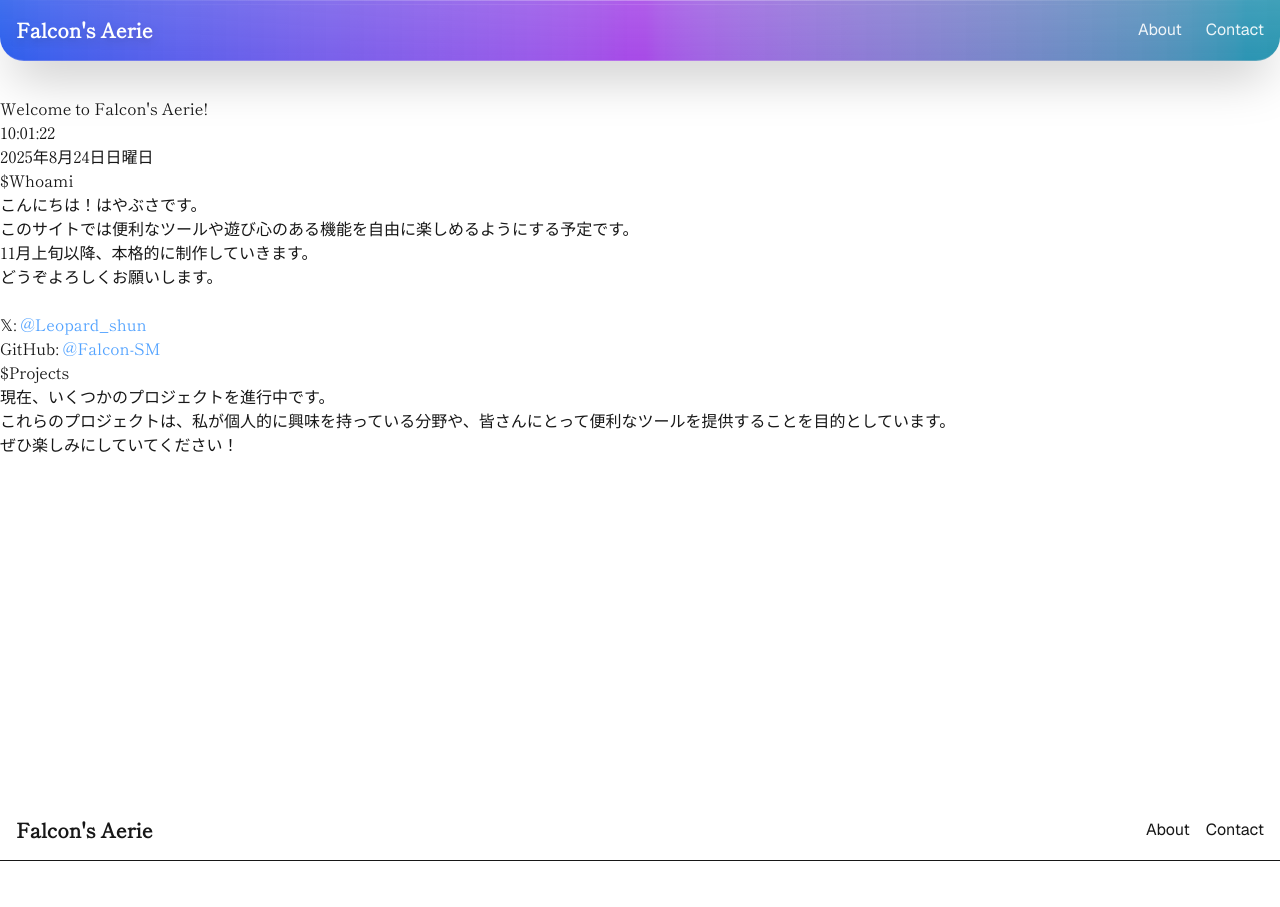
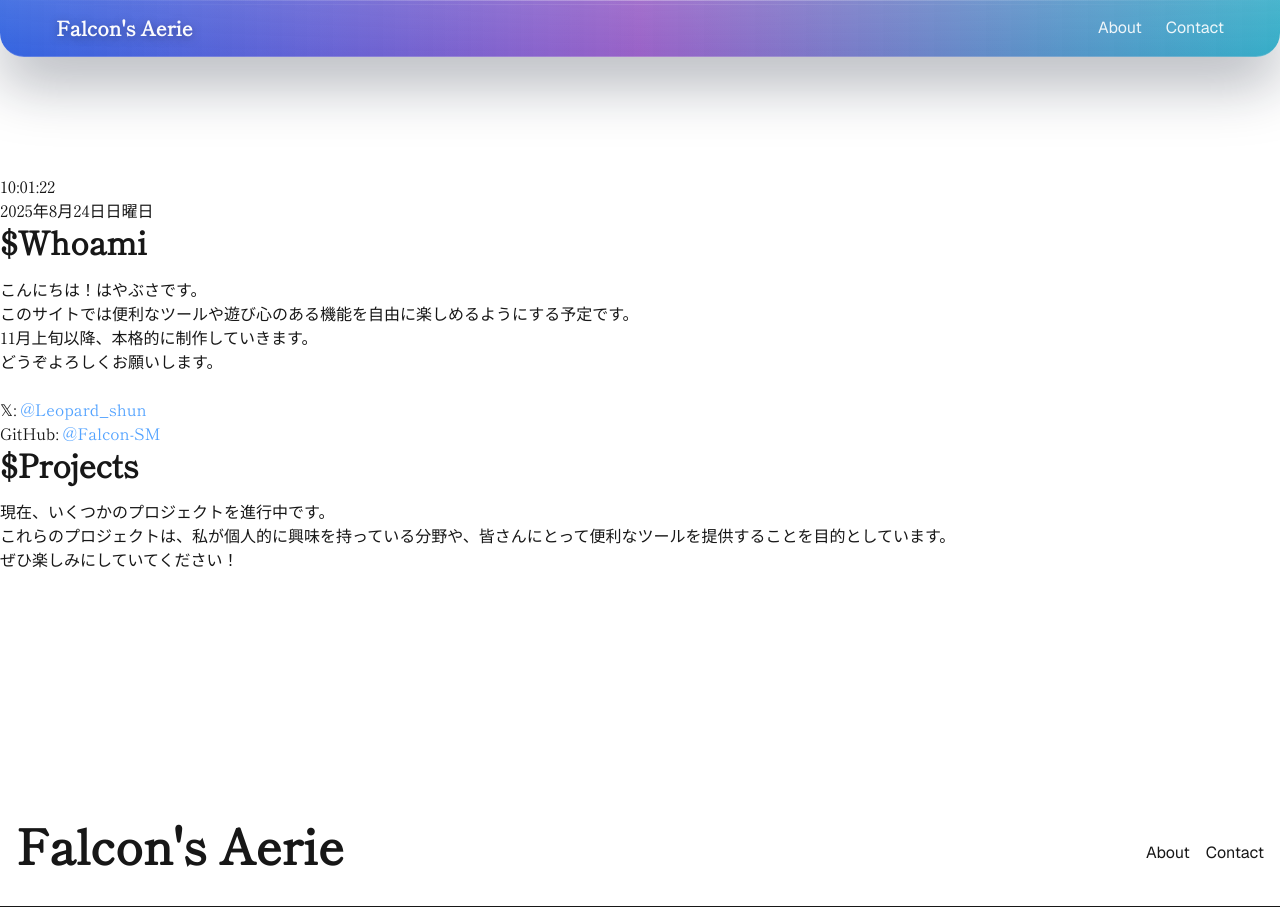
Before and after one commit to Falcon-SM/falcons_aerie, a Next.js app: page / in a window 1280 px wide. Before the commit the page ends 861 px from the top, so only its background shows below. Built offline with nearby package versions, Linux system fonts and the light colour scheme.

Commit message:
Before switching to HTML

```diff
--- /dev/null
+++ b/src/app/about/page.tsx
@@ -0,0 +1,9 @@
+"use client"
+
+export default function AboutPage() {
+    return(
+        <h1>About Me</h1>
+
+    )
+
+}
--- a/src/app/globals.css
+++ b/src/app/globals.css
@@ -24,6 +24,29 @@
   }
 }
 
+h1,
+h2,
+h3 {
+  line-height: 1.2;
+  margin: 0 0 1rem;
+  color: var(--foreground);
+}
+
+h1 {
+  font-size: clamp(2rem, 4vw, 3rem);
+  font-weight: 800;
+}
+
+h2 {
+  font-size: clamp(1.5rem, 2.5vw, 2rem);
+  font-weight: 700;
+}
+
+h3 {
+  font-size: 1.25rem;
+  font-weight: 600;
+}
+
 body {
   background: var(--background);
   color: var(--foreground);
--- a/src/app/info/page.tsx
+++ /dev/null
@@ -1,9 +0,0 @@
-"use client"
-
-export default function InfoPage() {
-    return(
-        <div>About Me</div>
-
-    )
-
-}
--- /dev/null
+++ b/src/app/page.module.css
@@ -0,0 +1,68 @@
+.rotatingHeadline {
+  display: inline-block;
+}
+
+.headlineViewport {
+  position: relative;
+  display: inline-block;
+  min-height: 1.3em;
+  overflow: hidden;
+  vertical-align: bottom;
+}
+
+.headlineLayer {
+  position: absolute;
+  inset: 0;
+  display: block;
+  white-space: nowrap;
+  will-change: transform, opacity;
+}
+
+.headlineEnter {
+  opacity: 0;
+  transform: translateY(1.25rem);
+}
+
+.headlineEntering {
+  animation: slideUpIn 0.65s ease-out;
+}
+
+.headlineExit {
+  animation: slideUpOut 0.65s ease-in;
+}
+
+@keyframes slideUpIn {
+  from {
+    opacity: 0;
+    transform: translateY(1.25rem);
+  }
+
+  to {
+    opacity: 1;
+    transform: translateY(0);
+  }
+}
+
+@keyframes slideUpOut {
+  from {
+    opacity: 1;
+    transform: translateY(0);
+  }
+
+  to {
+    opacity: 0;
+    transform: translateY(-1rem);
+  }
+}
+
+@media (prefers-reduced-motion: reduce) {
+  .headlineEntering,
+  .headlineExit {
+    animation: none;
+  }
+
+  .headlineEnter {
+    opacity: 1;
+    transform: none;
+  }
+}
--- a/src/app/page.tsx
+++ b/src/app/page.tsx
@@ -2,18 +2,56 @@
 
 import { useState, useEffect } from "react"
 import Script from "next/script";
+import styles from "./page.module.css";
+
+const headlines = [
+  "Welcome to Falcon's Aerie!",
+  "はやぶさの里へようこそ!",
+];
 
 export default function HomePage() {
-  const [mounted, setMounted] = useState(false)
   const [currentTime, setCurrentTime] = useState(new Date())
+  const [headlineState, setHeadlineState] = useState({
+    currentIndex: 0,
+    previousIndex: null as number | null,
+    isAnimating: true,
+  })
 
   useEffect(() => {
-    setMounted(true)
-    const timer = setInterval(() => setCurrentTime(new Date()), 1000)
-    return () => clearInterval(timer)
+    const timer = setInterval(() => setCurrentTime(new Date()), 500)
+    let headlineTimeout: ReturnType<typeof setTimeout> | undefined
+
+    const headlineTimer = setInterval(
+      () => {
+        setHeadlineState((currentState) => ({
+          currentIndex: (currentState.currentIndex + 1) % headlines.length,
+          previousIndex: currentState.currentIndex,
+          isAnimating: true,
+        }))
+
+        if (headlineTimeout) {
+          clearTimeout(headlineTimeout)
+        }
+
+        headlineTimeout = setTimeout(() => {
+          setHeadlineState((currentState) => ({
+            ...currentState,
+            previousIndex: null,
+            isAnimating: false,
+          }))
+        }, 650)
+      },
+      10000,
+    )
+
+    return () => {
+      clearInterval(timer)
+      clearInterval(headlineTimer)
+      if (headlineTimeout) {
+        clearTimeout(headlineTimeout)
+      }
+    }
   }, [])
-
-  if (!mounted) return null
 
   return (
     <div>
@@ -40,9 +78,23 @@ export default function HomePage() {
 
         <div>
           <div>
-             <p>
-              Welcome to Falcon&apos;s Aerie!
-            </p>
+            <h1 className={styles.rotatingHeadline} aria-live="polite" aria-atomic="true">
+              <span className={styles.headlineViewport}>
+                {headlineState.previousIndex !== null && (
+                  <span className={`${styles.headlineLayer} ${styles.headlineExit}`}>
+                    {headlines[headlineState.previousIndex]}
+                  </span>
+                )}
+                <span
+                  key={headlineState.currentIndex}
+                  className={`${styles.headlineLayer} ${styles.headlineEnter} ${
+                    headlineState.isAnimating ? styles.headlineEntering : ""
+                  }`}
+                >
+                  {headlines[headlineState.currentIndex]}
+                </span>
+              </span>
+            </h1>
             {/* Clock */}
             <div>
               <div>
--- /dev/null
+++ b/src/components/Header.module.css
@@ -0,0 +1,94 @@
+.header {
+  position: fixed;
+  top: 0;
+  left: 0;
+  right: 0;
+  z-index: 50;
+  overflow: hidden;
+  border-bottom: 1px solid rgba(255, 255, 255, 0.2);
+  border-bottom-left-radius: 1.5rem;
+  border-bottom-right-radius: 1.5rem;
+  background: linear-gradient(90deg, rgba(29, 78, 216, 0.9), rgba(107, 33, 168, 0.7), rgba(8, 145, 178, 0.8));
+  backdrop-filter: blur(20px);
+  box-shadow: 0 24px 60px rgba(15, 23, 42, 0.35);
+}
+
+.glowLayer,
+.highlightLayer,
+.topLine,
+.subLine {
+  position: absolute;
+  inset: 0;
+  pointer-events: none;
+  z-index: -1;
+}
+
+.glowLayer {
+  background: linear-gradient(90deg, rgba(59, 130, 246, 0.15), rgba(168, 85, 247, 0.1), rgba(34, 211, 238, 0.15));
+}
+
+.highlightLayer {
+  background: linear-gradient(to bottom, rgba(255, 255, 255, 0.1), transparent);
+}
+
+.topLine {
+  height: 1px;
+  background: linear-gradient(90deg, transparent, rgba(255, 255, 255, 0.3), transparent);
+}
+
+.subLine {
+  top: 0.25rem;
+  height: 1px;
+  background: linear-gradient(90deg, transparent, rgba(255, 255, 255, 0.1), transparent);
+}
+
+.inner {
+  position: relative;
+  max-width: 1200px;
+  margin: 0 auto;
+  padding: 1rem 1rem;
+  display: flex;
+  align-items: center;
+  justify-content: space-between;
+  gap: 1rem;
+}
+
+.title {
+  margin: 0;
+  color: rgba(255, 255, 255, 0.98);
+  font-family: var(--font-shippori-mincho), serif;
+  font-size: 1.25rem;
+  font-weight: 700;
+  line-height: 1.2;
+  text-shadow: 0 2px 10px rgba(0, 0, 0, 0.35);
+}
+
+.nav {
+  display: flex;
+  align-items: center;
+  gap: 1.5rem;
+  color: rgba(255, 255, 255, 0.9);
+  font-family: var(--font-geist-sans), sans-serif;
+}
+
+.navLink {
+  color: inherit;
+  text-decoration: none;
+  transition: color 0.3s ease, filter 0.3s ease;
+}
+
+.navLink:hover {
+  color: #ffffff;
+  filter: drop-shadow(0 0 10px rgba(255, 255, 255, 0.4));
+}
+
+@media (max-width: 640px) {
+  .inner {
+    flex-direction: column;
+    align-items: flex-start;
+  }
+
+  .nav {
+    gap: 1rem;
+  }
+}
--- a/src/components/Header.tsx
+++ b/src/components/Header.tsx
@@ -1,38 +1,33 @@
 import Link from "next/link";
+import styles from "./Header.module.css";
 
 export default function SiteHeader() {
   return (
-    <header className="fixed top-0 left-0 right-0 z-50 backdrop-blur-xl bg-gradient-to-r from-blue-700/90 via-purple-700/70 to-cyan-700/80 border-b border-white/20 shadow-2xl rounded-b-3xl">
+    <header className={styles.header}>
+      <div className={styles.glowLayer} />
+      <div className={styles.highlightLayer} />
+      <div className={styles.topLine} />
+      <div className={styles.subLine} />
 
-      {/* --- 装飾用のエフェクト（背景・光の反射など） --- */}
-      <div className="absolute inset-0 bg-gradient-to-r from-blue-500/15 via-purple-500/10 to-cyan-500/15 rounded-b-3xl -z-10"></div>
-      <div className="absolute inset-0 bg-gradient-to-b from-white/10 to-transparent rounded-b-3xl -z-10"></div>
-      <div className="absolute top-0 left-0 right-0 h-px bg-gradient-to-r from-transparent via-white/30 to-transparent -z-10"></div>
-      <div className="absolute top-1 left-0 right-0 h-px bg-gradient-to-r from-transparent via-white/10 to-transparent -z-10"></div>
-
-      {/* --- メインコンテンツ --- */}
-      <div className="relative container mx-auto px-4 py-4 flex justify-between items-center">
-
-        <h1 className="font-shippori text-xl font-bold text-white drop-shadow-lg">
+      <div className={styles.inner}>
+        <h1 className={styles.title}>
           <Link href="/">Falcon's Aerie</Link>
         </h1>
 
-        {/* 背景が濃い色なので、文字色は白（text-white/90）にしています */}
-        <nav className="space-x-6 font-sans text-white/90">
+        <nav className={styles.nav}>
           <Link
             href="/about"
-            className="hover:text-white hover:drop-shadow-lg transition-all duration-300"
+            className={styles.navLink}
           >
             About
           </Link>
           <Link
             href="/contact"
-            className="hover:text-white hover:drop-shadow-lg transition-all duration-300"
+            className={styles.navLink}
           >
             Contact
           </Link>
         </nav>
-
       </div>
     </header>
   );
```
Also changed, not shown: 1 other file (tests, documents, lock files or other folders).
